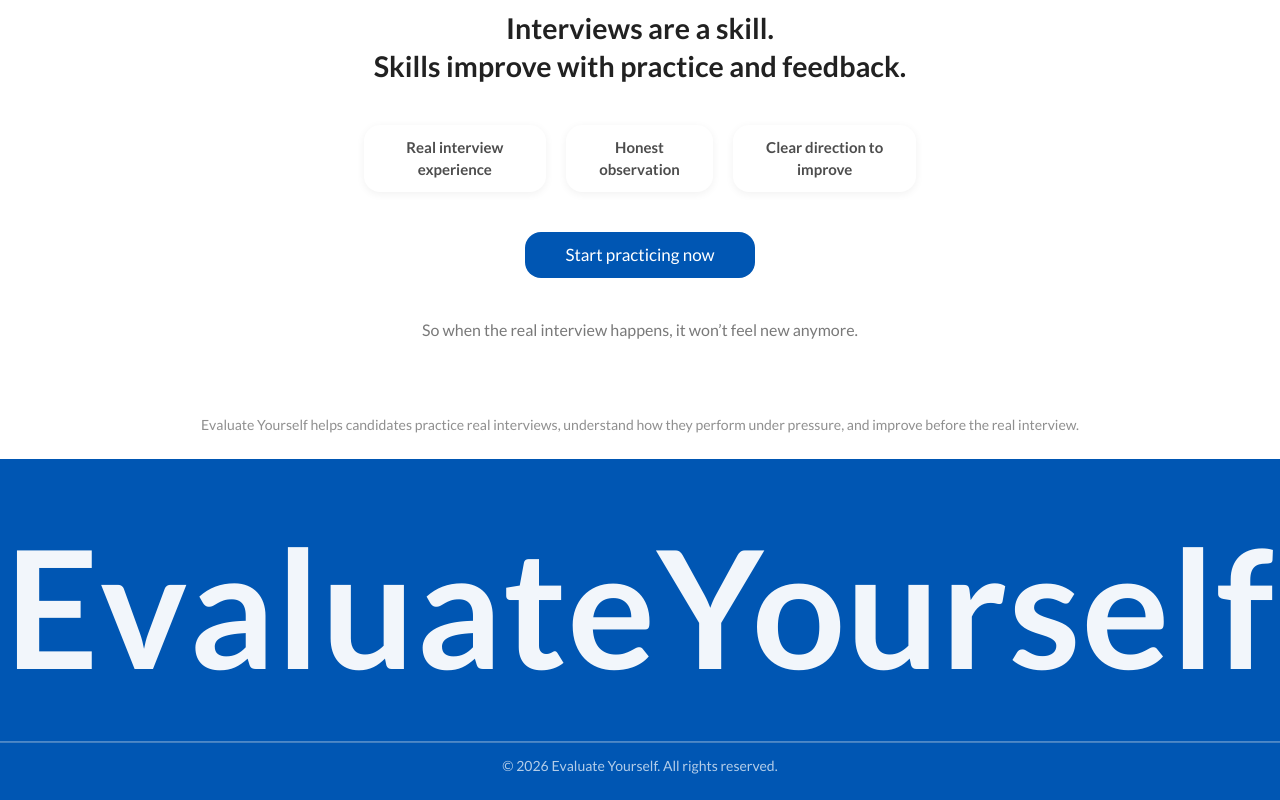
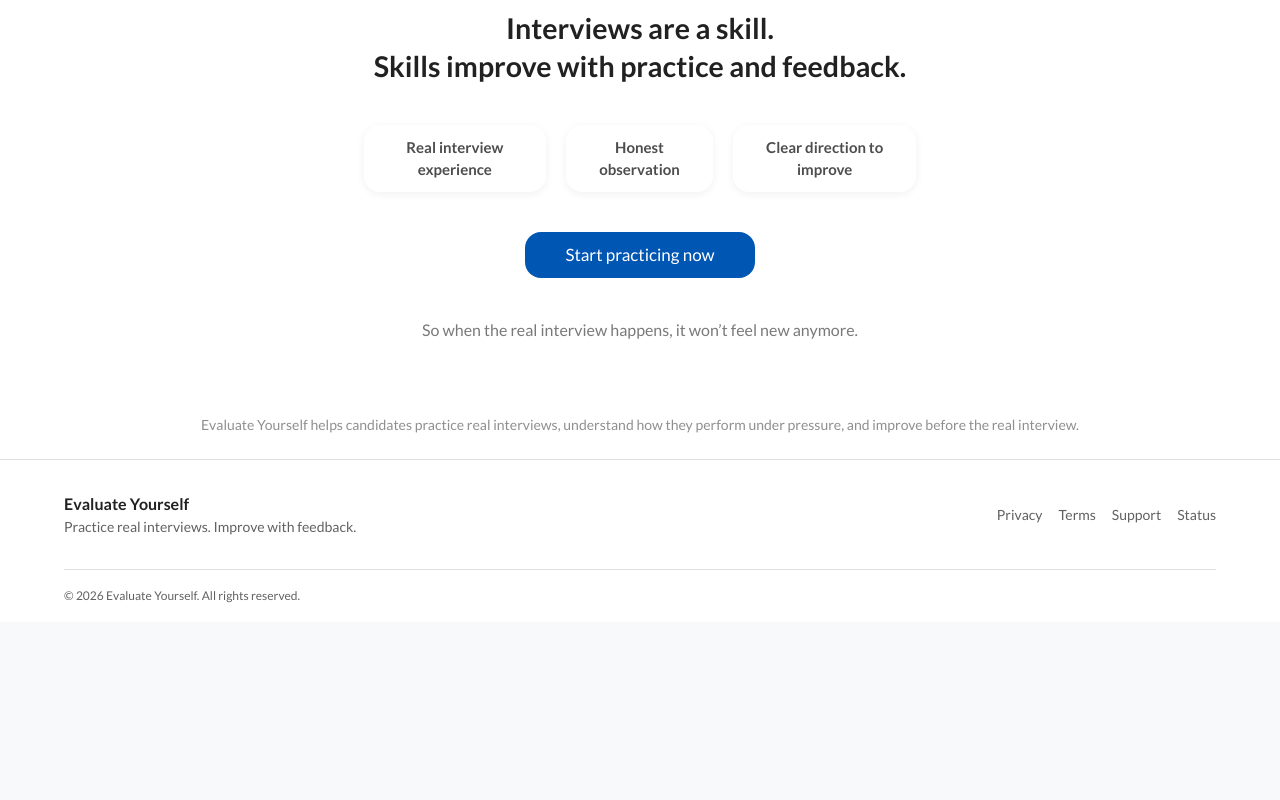
Before and after one commit to Ignitzsolutions/evaluate-yourself, a React (Create React App) app: page / in a window 1280 px wide. Shown: the part 2870-3670 px from the top of the page. After the commit the page ends 3492 px from the top, so only its background shows below. Built offline with nearby package versions, Linux system fonts and the light colour scheme; no server answers.

Commit message:
Add global footer and config

```diff
--- a/package.json
+++ b/package.json
@@ -14,6 +14,10 @@
     "react-router-dom": "^6.30.1",
     "react-scripts": "5.0.1",
     "recharts": "^3.2.1"
+  },
+  "devDependencies": {
+    "@testing-library/jest-dom": "^6.4.2",
+    "@testing-library/react": "^14.2.2"
   },
   "scripts": {
     "start": "react-scripts start",
--- a/src/App.js
+++ b/src/App.js
@@ -5,6 +5,7 @@ import { ThemeProvider, CssBaseline, Box } from "@mui/material";
 import PrivateRoute from "./components/PrivateRoute";
 import ErrorBoundaryWrapper from "./components/ErrorBoundary";
 import Navbar from "./components/Navbar";
+import Footer from "./components/Footer";
 import theme from "./theme/theme";
 
 import LandingPage from "./pages/LandingPage.jsx";
@@ -23,9 +24,37 @@ import RealtimeTestPage from "./pages/RealtimeTestPage";
 // Layout wrapper for authenticated pages with navbar
 function MainLayout() {
   return (
-    <Box sx={{ minHeight: "100vh", backgroundColor: "background.default" }}>
+    <Box
+      sx={{
+        minHeight: "100vh",
+        backgroundColor: "background.default",
+        display: "flex",
+        flexDirection: "column",
+      }}
+    >
       <Navbar />
+      <Box component="main" sx={{ flex: 1 }}>
         <Outlet />
+      </Box>
+      <Footer />
+    </Box>
+  );
+}
+
+function PublicLayout() {
+  return (
+    <Box
+      sx={{
+        minHeight: "100vh",
+        backgroundColor: "background.default",
+        display: "flex",
+        flexDirection: "column",
+      }}
+    >
+      <Box component="main" sx={{ flex: 1 }}>
+        <Outlet />
+      </Box>
+      <Footer />
     </Box>
   );
 }
@@ -43,12 +72,14 @@ export default function App() {
       >
         <Routes>
           {/* Public routes without navbar */}
+          <Route element={<PublicLayout />}>
             <Route path="/" element={<LandingPage />} />
             <Route path="/login" element={<LoginPage />} />
             <Route path="/register" element={<RegisterPage />} />
             <Route path="/forgot-password" element={<ForgotPasswordPage />} />
             <Route path="/test-realtime" element={<RealtimeTestPage />} />
             <Route path="/setup" element={<Navigate to="/interview-config" replace />} />
+          </Route>
 
           {/* Auth-protected routes with navbar */}
           <Route
--- /dev/null
+++ b/src/components/Footer.jsx
@@ -0,0 +1,92 @@
+import React from "react";
+import { Box, Container, Divider, Link as MuiLink, Stack, Typography } from "@mui/material";
+import { Link as RouterLink } from "react-router-dom";
+
+import { footerBrand, footerLinks } from "../config/footerConfig";
+
+const isExternalLink = (href) => {
+  return (
+    href.startsWith("http://") ||
+    href.startsWith("https://") ||
+    href.startsWith("mailto:") ||
+    href.startsWith("tel:")
+  );
+};
+
+export default function Footer() {
+  const year = new Date().getFullYear();
+
+  return (
+    <Box
+      component="footer"
+      sx={{
+        mt: "auto",
+        borderTop: "1px solid",
+        borderColor: "divider",
+        backgroundColor: "background.paper",
+      }}
+    >
+      <Container maxWidth="lg">
+        <Stack
+          direction={{ xs: "column", md: "row" }}
+          spacing={{ xs: 2, md: 4 }}
+          alignItems={{ xs: "flex-start", md: "center" }}
+          justifyContent="space-between"
+          sx={{ py: { xs: 3, md: 4 } }}
+        >
+          <Box>
+            <Typography variant="subtitle1" sx={{ fontWeight: 700 }}>
+              {footerBrand.displayName}
+            </Typography>
+            {footerBrand.tagline ? (
+              <Typography variant="body2" color="text.secondary">
+                {footerBrand.tagline}
+              </Typography>
+            ) : null}
+          </Box>
+
+          {footerLinks.length > 0 ? (
+            <Stack
+              direction={{ xs: "column", sm: "row" }}
+              spacing={{ xs: 1, sm: 2 }}
+              alignItems={{ xs: "flex-start", sm: "center" }}
+            >
+              {footerLinks.map((link) => {
+                const external = isExternalLink(link.href);
+                const linkProps = external
+                  ? { href: link.href, target: "_blank", rel: "noopener noreferrer" }
+                  : { component: RouterLink, to: link.href };
+
+                return (
+                  <MuiLink
+                    key={link.label}
+                    underline="hover"
+                    color="text.secondary"
+                    variant="body2"
+                    {...linkProps}
+                  >
+                    {link.label}
+                  </MuiLink>
+                );
+              })}
+            </Stack>
+          ) : null}
+        </Stack>
+
+        <Divider />
+
+        <Stack
+          direction={{ xs: "column", sm: "row" }}
+          spacing={1}
+          alignItems={{ xs: "flex-start", sm: "center" }}
+          justifyContent="space-between"
+          sx={{ py: 2 }}
+        >
+          <Typography variant="caption" color="text.secondary">
+            © {year} {footerBrand.legalName || footerBrand.displayName}. All rights reserved.
+          </Typography>
+        </Stack>
+      </Container>
+    </Box>
+  );
+}
--- /dev/null
+++ b/src/config/footerConfig.js
@@ -0,0 +1,33 @@
+// src/config/footerConfig.js
+
+const getEnvVar = (key, fallback = "") => {
+  return process.env[`REACT_APP_${key}`] || fallback;
+};
+
+export const footerBrand = {
+  displayName: getEnvVar("COMPANY_NAME", "Evaluate Yourself"),
+  legalName: getEnvVar("COMPANY_LEGAL_NAME", "Evaluate Yourself"),
+  tagline: getEnvVar(
+    "COMPANY_TAGLINE",
+    "Practice real interviews. Improve with feedback."
+  ),
+};
+
+export const footerLinks = [
+  {
+    label: "Privacy",
+    href: getEnvVar("PRIVACY_URL"),
+  },
+  {
+    label: "Terms",
+    href: getEnvVar("TERMS_URL"),
+  },
+  {
+    label: "Support",
+    href: getEnvVar("SUPPORT_URL"),
+  },
+  {
+    label: "Status",
+    href: getEnvVar("STATUS_URL"),
+  },
+].filter((link) => Boolean(link.href));
--- a/src/pages/LandingPage.jsx
+++ b/src/pages/LandingPage.jsx
@@ -363,42 +363,6 @@ export default function LandingPage() {
         Evaluate Yourself helps candidates practice real interviews, understand how they perform under pressure, and improve before the real interview.
       </Box>
 
-      <Box
-        component="div"
-        sx={{
-          width: "100%",
-          bgcolor: "primary.main",
-          m: 0,
-          py: 3,
-          textAlign: "center"
-        }}
-      >
-        <Typography
-          sx={{
-            fontSize: 164,
-            fontWeight: 800,
-            letterSpacing: 1.2,
-            opacity: 0.95,
-            color: "white"
-          }}
-        >
-          EvaluateYourself
-        </Typography>
-        <div style={{ width: "100%", marginTop: 12, marginBottom: 12 }}>
-          <Divider sx={{ bgcolor: "white", opacity: 0.3, height: 2, width: "100%" }} />
-        </div>
-        <Typography
-          sx={{
-            fontSize: 14,
-            fontWeight: 500,
-            color: "white",
-            opacity: 0.7
-          }}
-        >
-          © {new Date().getFullYear()} Evaluate Yourself. All rights reserved.
-        </Typography>
-      </Box>
-
     </div>
   );
 }
```
Also changed, not shown: src/setupTests.js (added, +1 -0 lines), 2 other files (tests, documents, lock files or other folders). Lines whose indentation alone changed are shown as unchanged.
